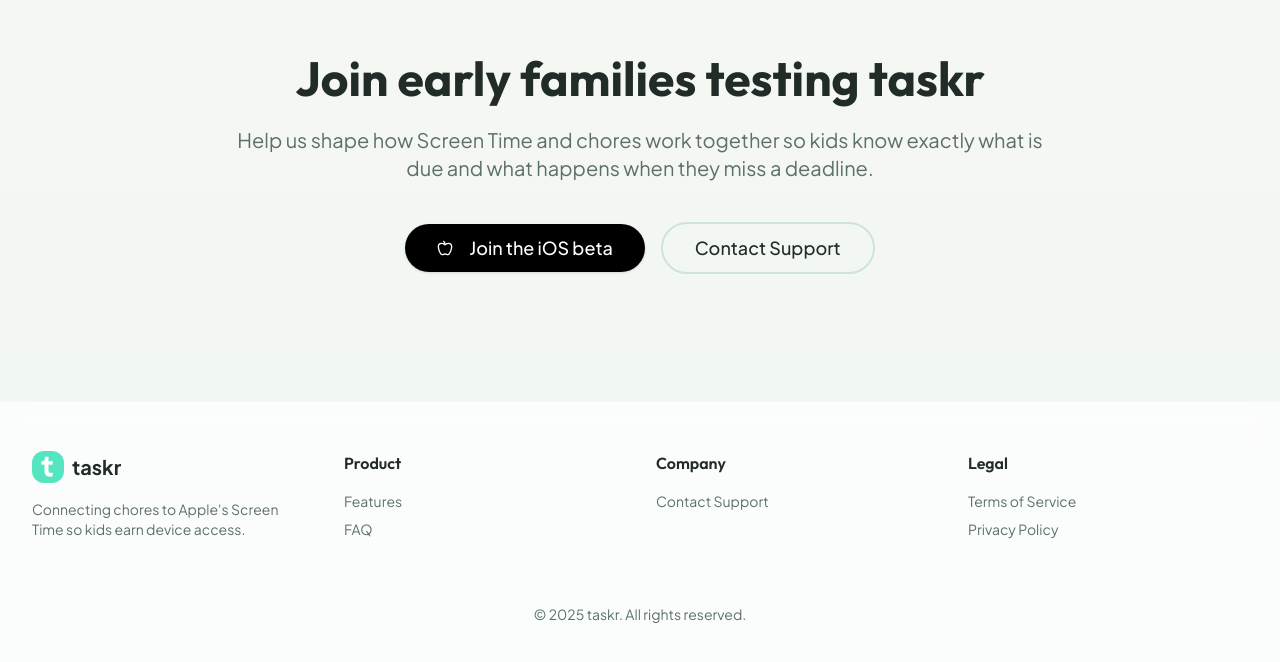
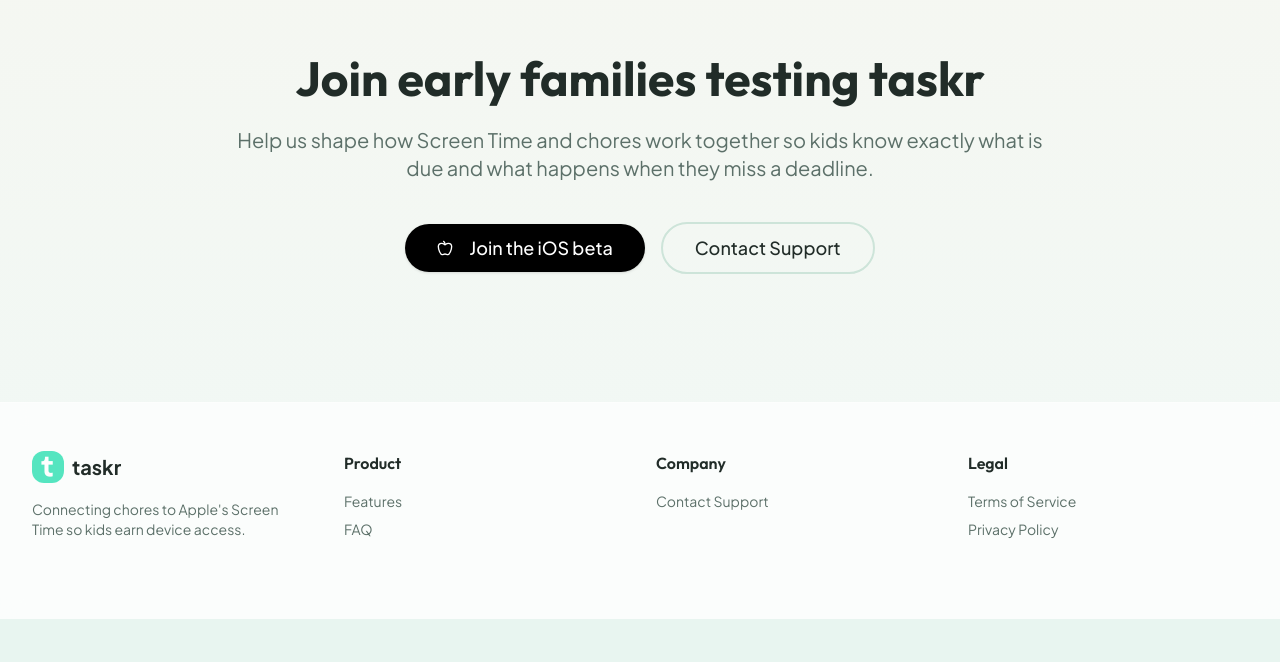
Before and after one commit to johnnywalker100/taskrsite, a Next.js app: page / in a window 1280 px wide. Shown: the part 7145-7807 px from the top of the page. After the commit the page ends 7764 px from the top, so only its background shows below. Built offline with nearby package versions, Linux system fonts and the light colour scheme.

Commit message:
Remove copyright from footer

```diff
--- a/src/components/SiteFooter.tsx
+++ b/src/components/SiteFooter.tsx
@@ -59,10 +59,6 @@
             </ul>
           </div>
         </div>
-
-        <div className="border-t border-white/40 pt-6 sm:pt-8 text-center text-xs sm:text-sm text-muted-foreground">
-          <p>© 2025 taskr. All rights reserved.</p>
-        </div>
       </div>
     </footer>
   );
```
